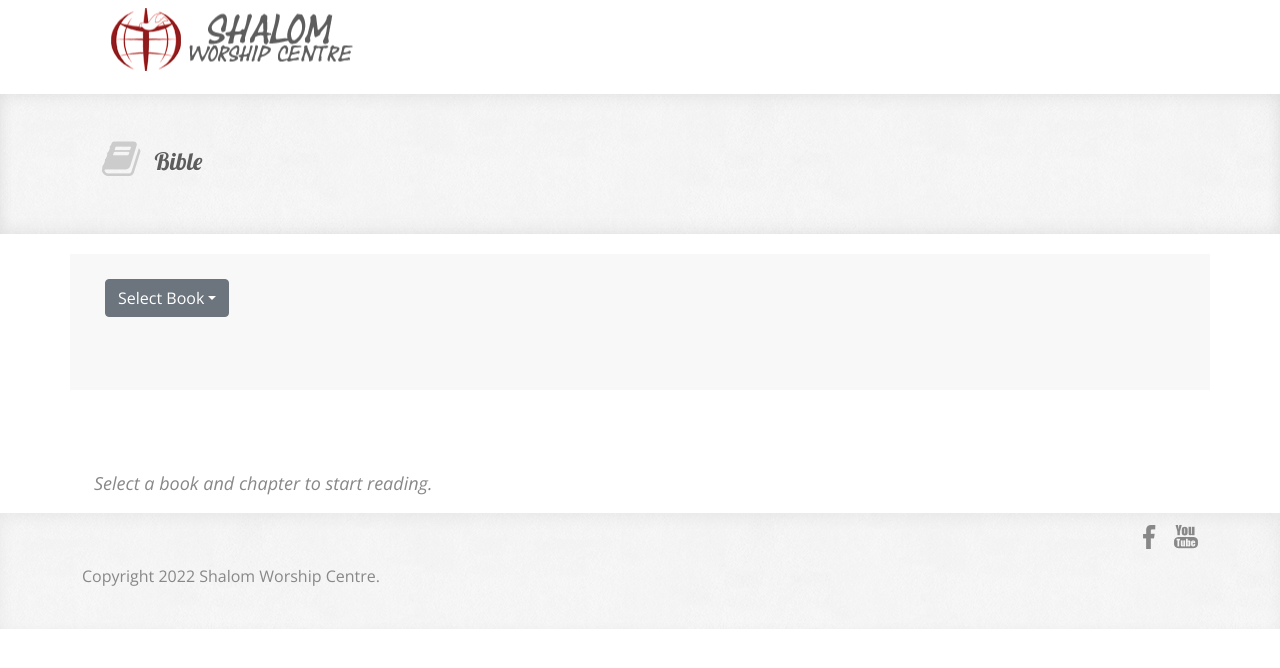
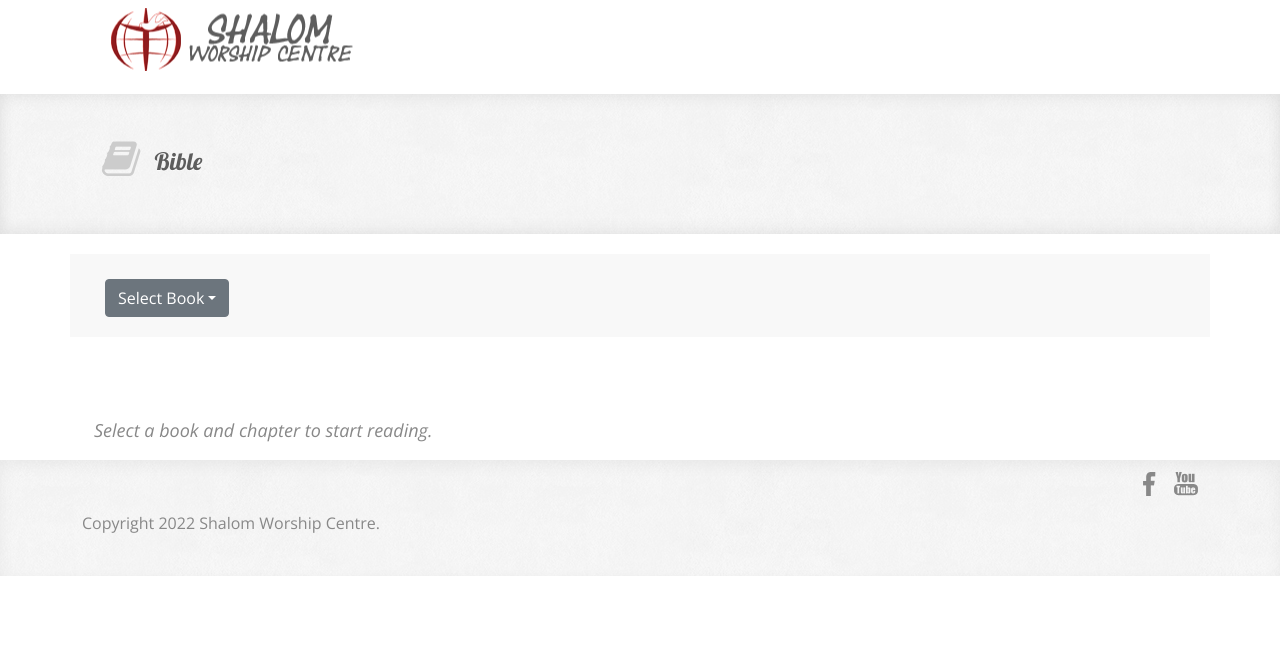
Before and after one commit to Dr-Anonymous/shalom, a Jekyll site: the page built from bible.html, in a window 1280 px wide. Shown: the top 668 px of the page. Built offline with Jekyll 4.4.1, drawn with Linux system fonts in a browser that asks for light colours; nearby versions of some CDN libraries; some web fonts are replaced.

Commit message:
Update bible.html

```diff
--- a/bible.html
+++ b/bible.html
@@ -64,7 +64,7 @@
 		<!-- Call To Action -->
 		<div class="call-to-action container">
 			<div class="row">
-				<div class="call-to-action-text span6" style="overflow: visible;">
+				<div class="call-to-action-text col" style="overflow: visible;">
 					<div class="ca-text">
 						<div class="dropdown">
 							<button class="btn btn-secondary dropdown-toggle" type="button" data-bs-toggle="dropdown">Select Book</button>
@@ -76,7 +76,7 @@
 					<!--<div class="ca-button"> <a href="javascript:;">English</a></div>
 					<div class="ca-button"> <a href="javascript:;">Dark Mode</a></div>-->
 				</div>
-				<div class="call-to-action-text span6">
+				<div class="call-to-action-text col">
 					<h3><span id="book" val=""></span> <span id="chapter"></span></h3>
 				</div>
 			</div>
```
